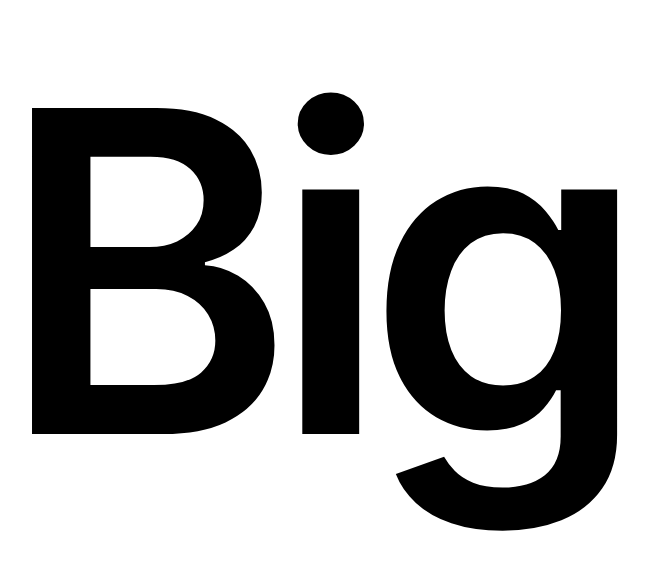
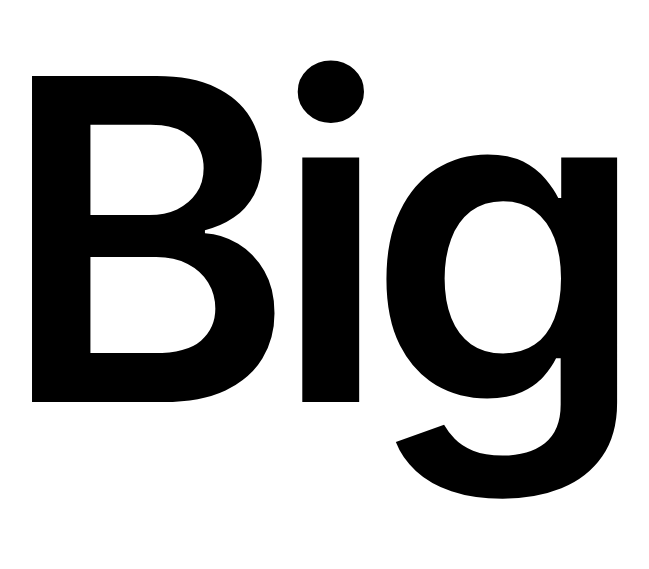
Before and after one commit to justinikeako/experiments, a Next.js app: page /biggest in a window 1280 px wide. Shown: the part 129-698 px from the top of the page, without its empty margins (392-1041 px from the left). Built offline with nearby package versions, Linux system fonts and the light colour scheme; what @xpd/tailwind-3dtransforms would draw is missing.

Commit message:
Add translate-y to default state

```diff
--- a/src/app/biggest/page.tsx
+++ b/src/app/biggest/page.tsx
@@ -1,7 +1,7 @@
 export default function Page() {
   return (
     <main className="group flex h-full touch-none select-none items-center justify-center overflow-hidden perspective-400">
-      <h1 className="md:8xl relative flex translate-x-[.5em]  transform items-center justify-start text-6xl transition-transform duration-1000 -rotate-x-30 rotate-y-45 group-active:-translate-x-[.5em] group-active:-rotate-y-30 group-active:rotate-x-30 group-active:rotate-z-12 group-active:translate-z-32 sm:text-7xl sm:group-active:-translate-x-[.75em] md:text-8xl lg:text-9xl lg:group-active:-translate-x-[1em]">
+      <h1 className="md:8xl relative flex -translate-y-[.25em] translate-x-[.5em] transform items-center justify-start text-6xl transition-transform duration-1000 -rotate-x-30 rotate-y-45 group-active:-translate-x-[.5em] group-active:-translate-y-0 group-active:-rotate-y-30 group-active:rotate-x-30 group-active:rotate-z-12 group-active:translate-z-32 sm:text-7xl sm:group-active:-translate-x-[.75em] md:text-8xl lg:text-9xl lg:group-active:-translate-x-[1em]">
         <span className="block origin-left text-[3.5em] font-semibold tracking-tighter transition-transform duration-1000 group-active:scale-x-0 group-active:scale-y-[0.3]">
           Big
         </span>
```
